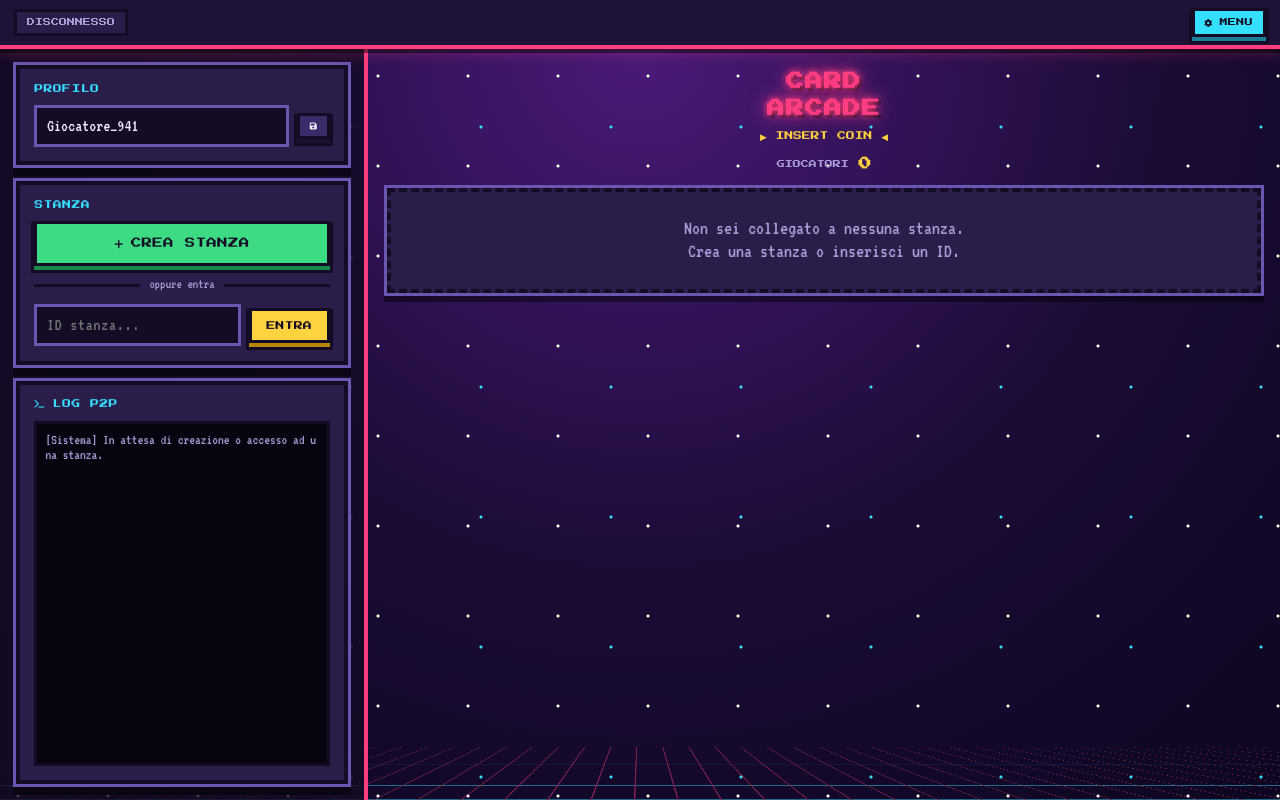
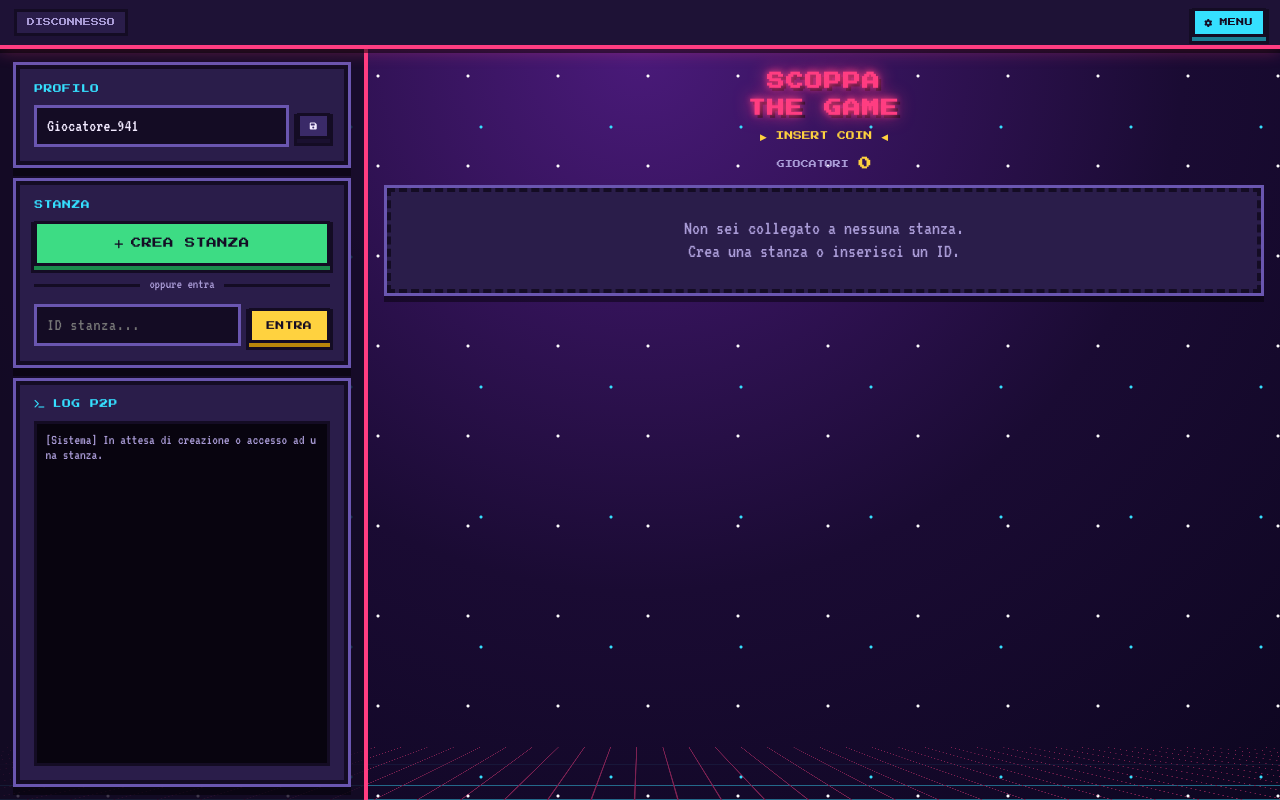
Before and after one commit to gianlucaroveda/Scoppa_the_Game, a plain HTML site: page index.html in a window 1280 px wide. Drawn offline with Linux system fonts and the light colour scheme; a web font is replaced by a local one.

Commit message:
Change marquee title

```diff
--- a/index.html
+++ b/index.html
@@ -98,7 +98,7 @@
 
             <section class="lobby-main">
                 <div class="marquee">
-                    <h2 class="marquee__title">CARD<br>ARCADE</h2>
+                    <h2 class="marquee__title">SCOPPA<br>THE GAME</h2>
                     <p class="marquee__sub">▶ INSERT COIN ◀</p>
                 </div>
                 <div class="lobby-count"><span>GIOCATORI</span><b id="player-count-badge">0</b></div>
```
